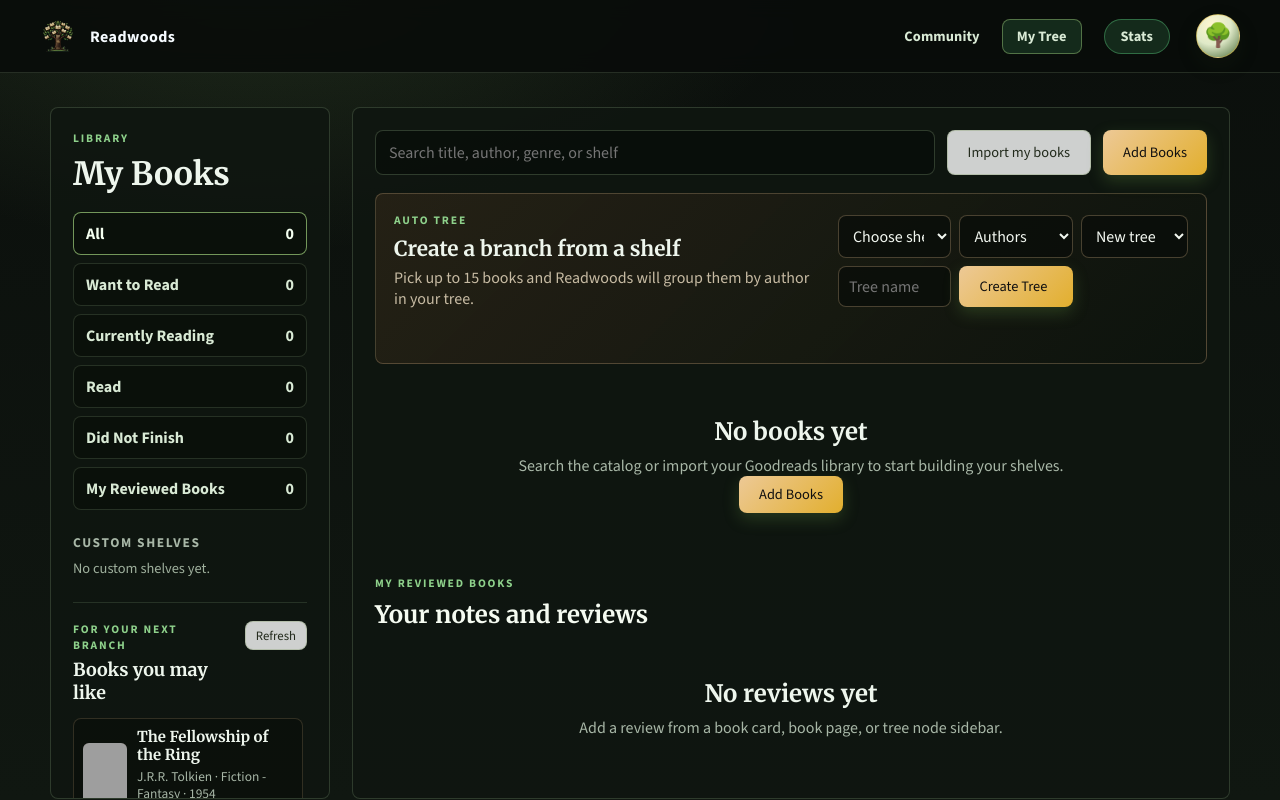
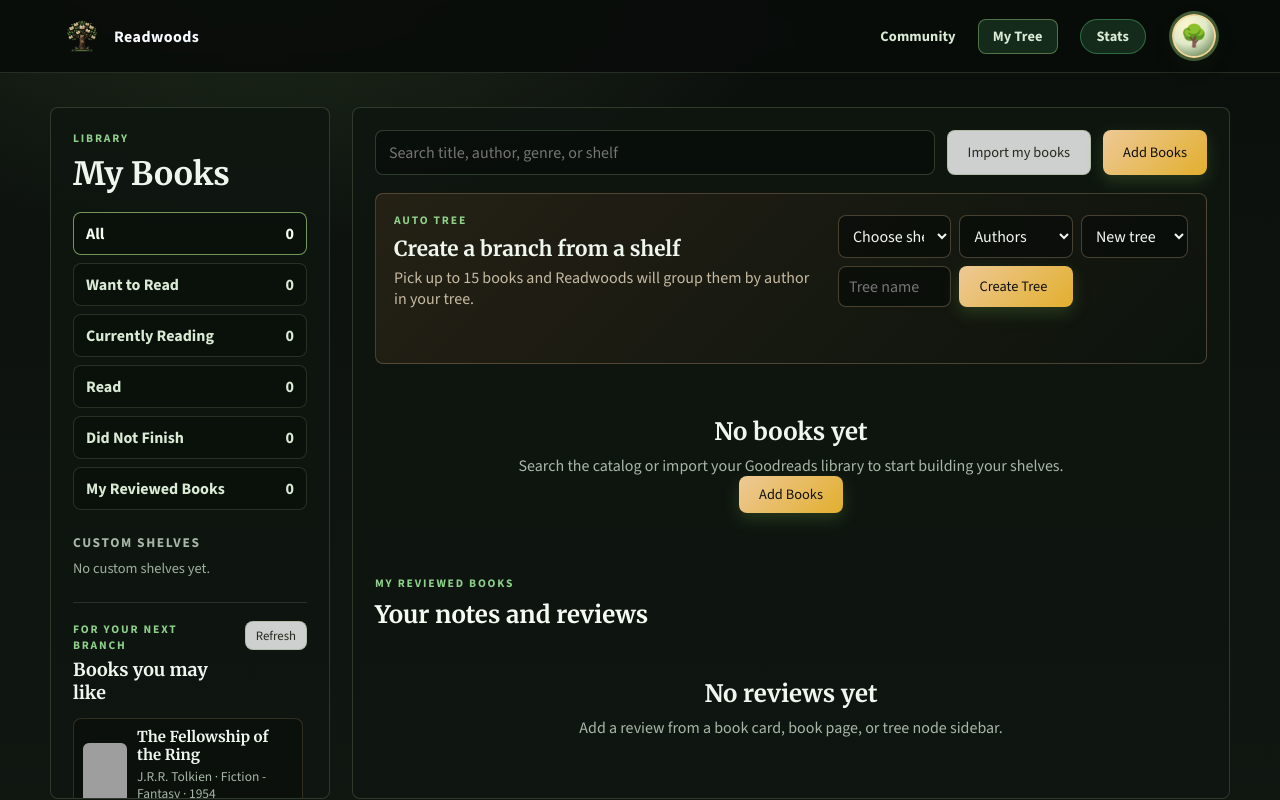
Before and after one commit to Maorb23/Book_tree, a Django app: page /my-books/ in a window 1280 px wide. Run offline with Django 4.2, Linux system fonts and the light colour scheme; a user stored in the database is signed in; data comes from the database, SQL or seed files in the repository; data that the repository does not hold is empty; grey boxes are pictures that could not be loaded.

Commit message:
Second attempt at user icon fix, borders change, book deletion

```diff
--- a/static/css/base.css
+++ b/static/css/base.css
@@ -61,6 +61,12 @@ body {
   background: rgba(10, 14, 11, 0.9);
   border-bottom: 1px solid rgba(130, 156, 118, 0.24);
   backdrop-filter: blur(10px);
+}
+
+/* Keep shared page chrome comfortably inset from the viewport edges. The tree
+   workspace has its own navigation and intentionally does not use this class. */
+.nav.site-nav {
+  padding-inline: clamp(52px, 5vw, 76px);
 }
 
 .nav__logo {
@@ -189,28 +195,36 @@ body {
   justify-content: center;
   flex: 0 0 44px;
   box-sizing: border-box;
-  overflow: hidden;
-  border: 1px solid rgba(226, 175, 46, 0.45);
+  overflow: visible;
+  border: 2px solid rgba(244, 218, 151, 0.9);
   border-radius: 50%;
   background: radial-gradient(circle at 35% 25%, #fff6cf, #dfe9c8 46%, #486a36 100%);
   color: #1a2a16;
   text-decoration: none;
-  box-shadow: 0 8px 20px rgba(28, 45, 22, 0.2);
+  box-shadow:
+    0 0 0 3px rgba(82, 112, 65, 0.8),
+    0 8px 20px rgba(28, 45, 22, 0.2);
   transition: transform var(--transition), box-shadow var(--transition), border-color var(--transition);
 }
 
 .user-avatar:hover,
 .user-avatar:focus-visible {
   border-color: #e2af2e;
-  box-shadow: 0 10px 24px rgba(35, 62, 28, 0.28);
+  box-shadow:
+    0 0 0 3px rgba(143, 191, 117, 0.9),
+    0 10px 24px rgba(35, 62, 28, 0.28);
   transform: translateY(-1px) scale(1.04);
   outline: none;
 }
 
 .user-avatar__symbol {
-  display: block;
-  font-size: 1.45rem;
-  line-height: 1;
+  display: grid;
+  place-items: center;
+  width: 100%;
+  height: 100%;
+  padding: 3px;
+  font-size: 1.35rem;
+  line-height: 1.15;
 }
 
 .user-avatar__image {
@@ -219,7 +233,7 @@ body {
   height: 100%;
   object-fit: cover;
   object-position: center;
-  transform: scale(1.02);
+  border-radius: 50%;
 }
 
 .user-avatar__name {
@@ -408,6 +422,10 @@ body {
 }
 
 @media (max-width: 720px) {
+  .nav.site-nav {
+    padding-inline: 20px;
+  }
+
   .user-avatar {
     width: 40px;
     height: 40px;
--- a/static/css/my_books.css
+++ b/static/css/my_books.css
@@ -602,6 +602,10 @@ body {
   gap: 8px;
 }
 
+.delete-library-book {
+  justify-content: center;
+}
+
 .reading-update {
   display: grid;
   gap: 12px;
--- a/templates/my_books.html
+++ b/templates/my_books.html
@@ -176,6 +176,7 @@
             <input class="custom-shelf-input" type="text" value="{{ book.custom_shelf }}" placeholder="Custom shelf">
             <button class="btn btn--ghost btn--sm save-book-shelf">Save To Shelf</button>
             <button class="btn btn--ghost btn--sm add-book-review" type="button">{% if book.user_review %}Edit Review{% else %}Add Review{% endif %}</button>
+            <button class="btn btn--danger btn--sm delete-library-book" type="button">Delete Book</button>
             <div class="reading-update" {% if book.shelf != "currently_reading" %}hidden{% endif %}>
               <div class="reading-update__head">
                 <div>
```
Also changed, not shown: static/css/community.css (+5 -4 lines), static/js/my_books.js (+36 -0 lines), templates/tree.html (+5 -4 lines), tree/tests.py (+25 -0 lines), 1 other file.
